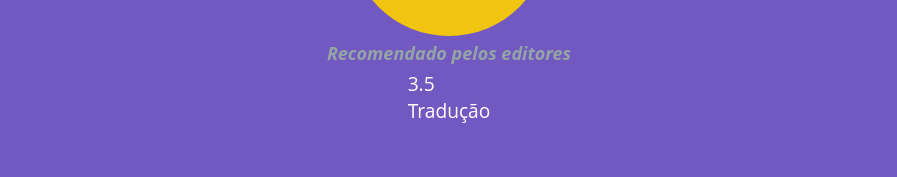
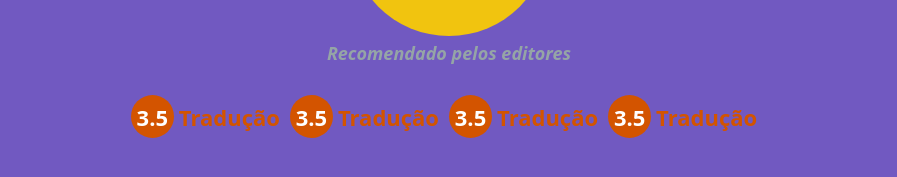
Before and after one commit to CharlesPereira1/Webapp-scan-dev, a React (Create React App) app: page /book-details/9878548795421 in a window 1280 px wide. Shown: the part 547-724 px from the top of the page, without its empty margins (191-1088 px from the left). Built offline with nearby package versions, Linux system fonts and the light colour scheme; data requests are answered from the project's data file.

Commit message:
style and utils functions scores

```diff
--- a/src/components/Scores/index.tsx
+++ b/src/components/Scores/index.tsx
@@ -12,6 +12,24 @@ const Scores: React.FC = () => {
         </Value>
         <span>Tradução</span>
       </Score>
+      <Score scoreColor={calculateScore(2.5).color}>
+        <Value scoreColor={calculateScore(2.5).color}>
+          <span>{3.5}</span>
+        </Value>
+        <span>Tradução</span>
+      </Score>
+      <Score scoreColor={calculateScore(2.5).color}>
+        <Value scoreColor={calculateScore(2.5).color}>
+          <span>{3.5}</span>
+        </Value>
+        <span>Tradução</span>
+      </Score>
+      <Score scoreColor={calculateScore(2.5).color}>
+        <Value scoreColor={calculateScore(2.5).color}>
+          <span>{3.5}</span>
+        </Value>
+        <span>Tradução</span>
+      </Score>
     </Container>
   );
 };
--- a/src/components/Scores/styles.ts
+++ b/src/components/Scores/styles.ts
@@ -1,11 +1,45 @@
 import styled from 'styled-components';
+import { colors } from '../../styles/theme';
 
 interface ScoresProps {
   scoreColor: string;
 }
 
-export const Container = styled.div``;
+export const Container = styled.div`
+  display: flex;
+  flex-direction: row;
+  justify-content: space-between;
+  flex-wrap: wrap;
+`;
 
-export const Score = styled.div<ScoresProps>``;
+export const Score = styled.div<ScoresProps>`
+  display: flex;
+  align-items: center;
+  margin-top: 25px;
+  margin-right: 10px;
 
-export const Value = styled.div<ScoresProps>``;
+  span {
+    color: ${props => props.scoreColor};
+    font-size: 22px;
+    font-weight: bold;
+    text-align: center;
+  }
+`;
+
+export const Value = styled.div<ScoresProps>`
+  display: flex;
+  flex-direction: column;
+  justify-content: center;
+
+  background: ${props => props.scoreColor};
+  border-radius: 50px;
+
+  height: 43px;
+  width: 43px;
+
+  margin-right: 5px;
+
+  span {
+    color: ${colors.white};
+  }
+`;
```
Also changed, not shown: 1 other file (tests, documents, lock files or other folders).
